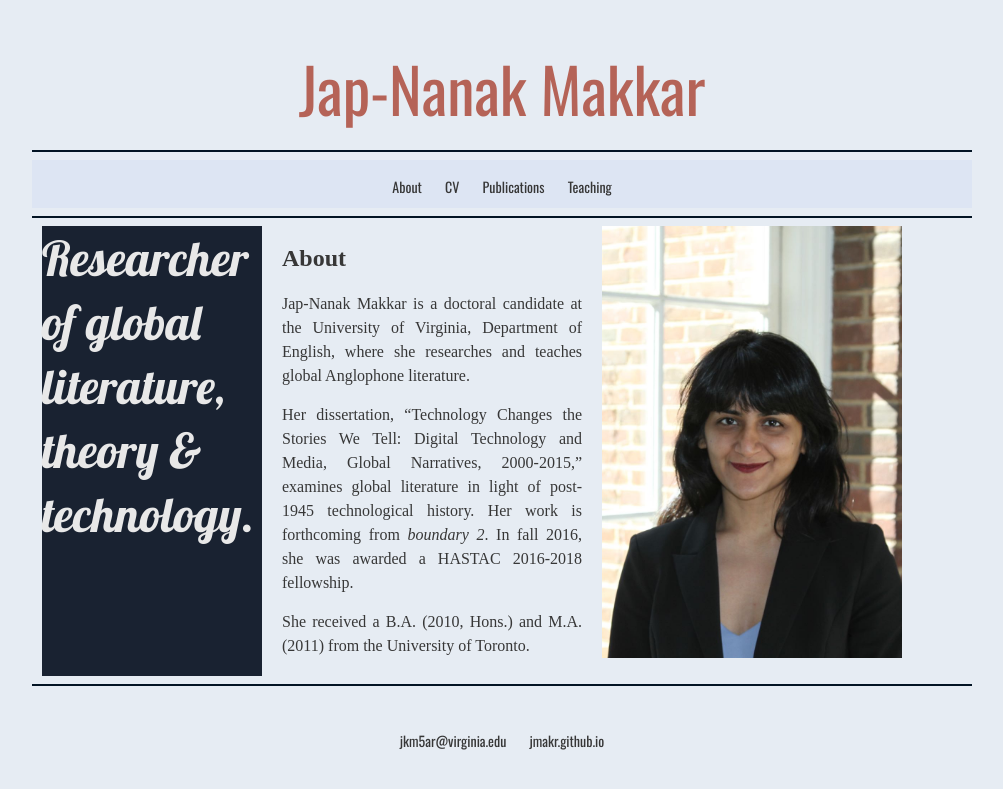
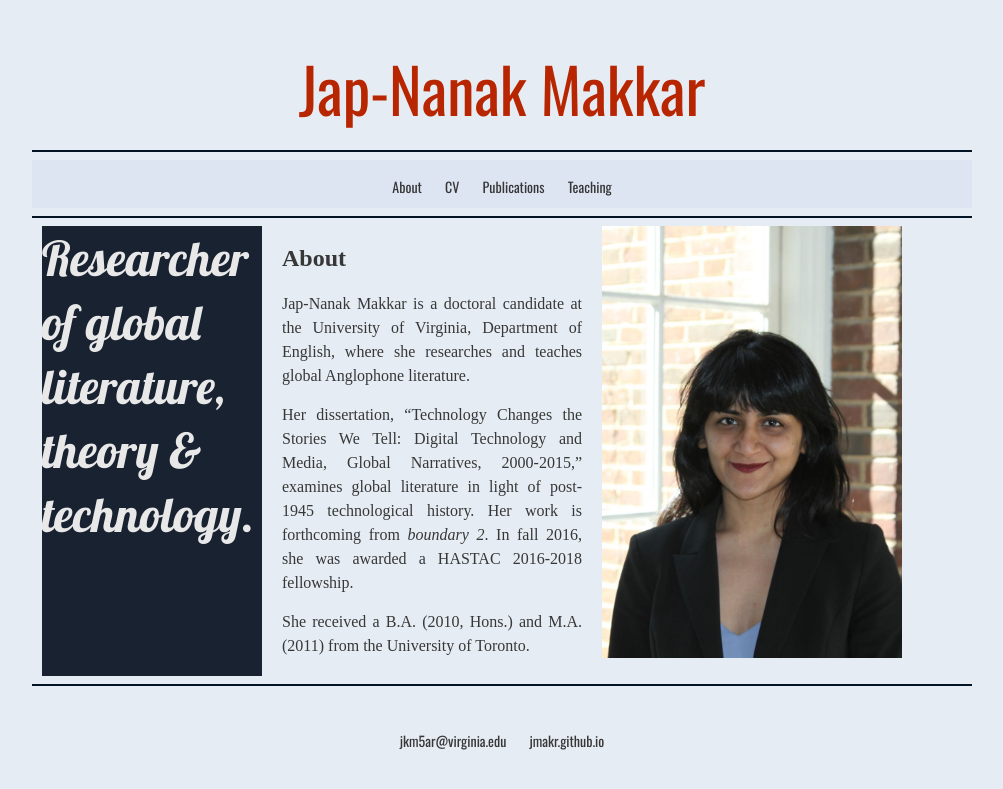
Before and after one commit to jmakr/jmakr.github.io, a Jekyll site: the page built from index.html, in a window 1280 px wide. Shown: the top 789 px of the page, without its empty margins (138-1141 px from the left). Built offline with Jekyll 4.4.1, drawn with Linux system fonts in a browser that asks for light colours; some web fonts are replaced.

Commit message:
Update main.css

```diff
--- a/css/main.css
+++ b/css/main.css
@@ -46,7 +46,7 @@
 .hr2helper {
   display:block;
   width: 100%;
-  color:#B56357;  /* RUST  */
+  color:#B82601;  /* EMBERS  */
   margin-left: auto;
   margin-right: auto;
   text-align: center;
@@ -55,7 +55,7 @@
 
 h1 {
   text-align: center;
-  color:#B56357;  /* RUST  */
+  color:#B82601;  /* EMBERS  */
   font-family: Oswald, Arial, sans-serif;
   font-weight:400;
   font-size: 62px;
```
